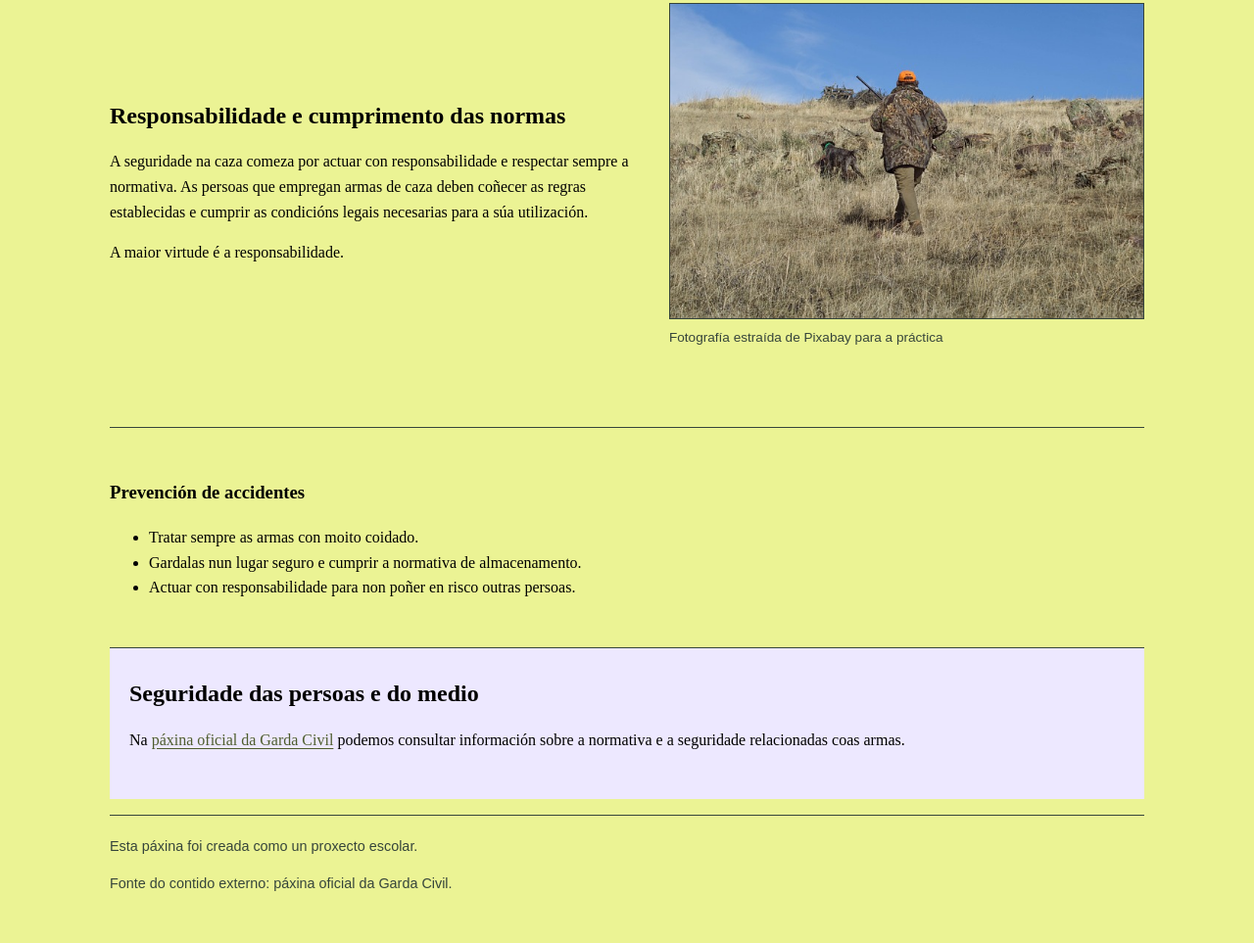
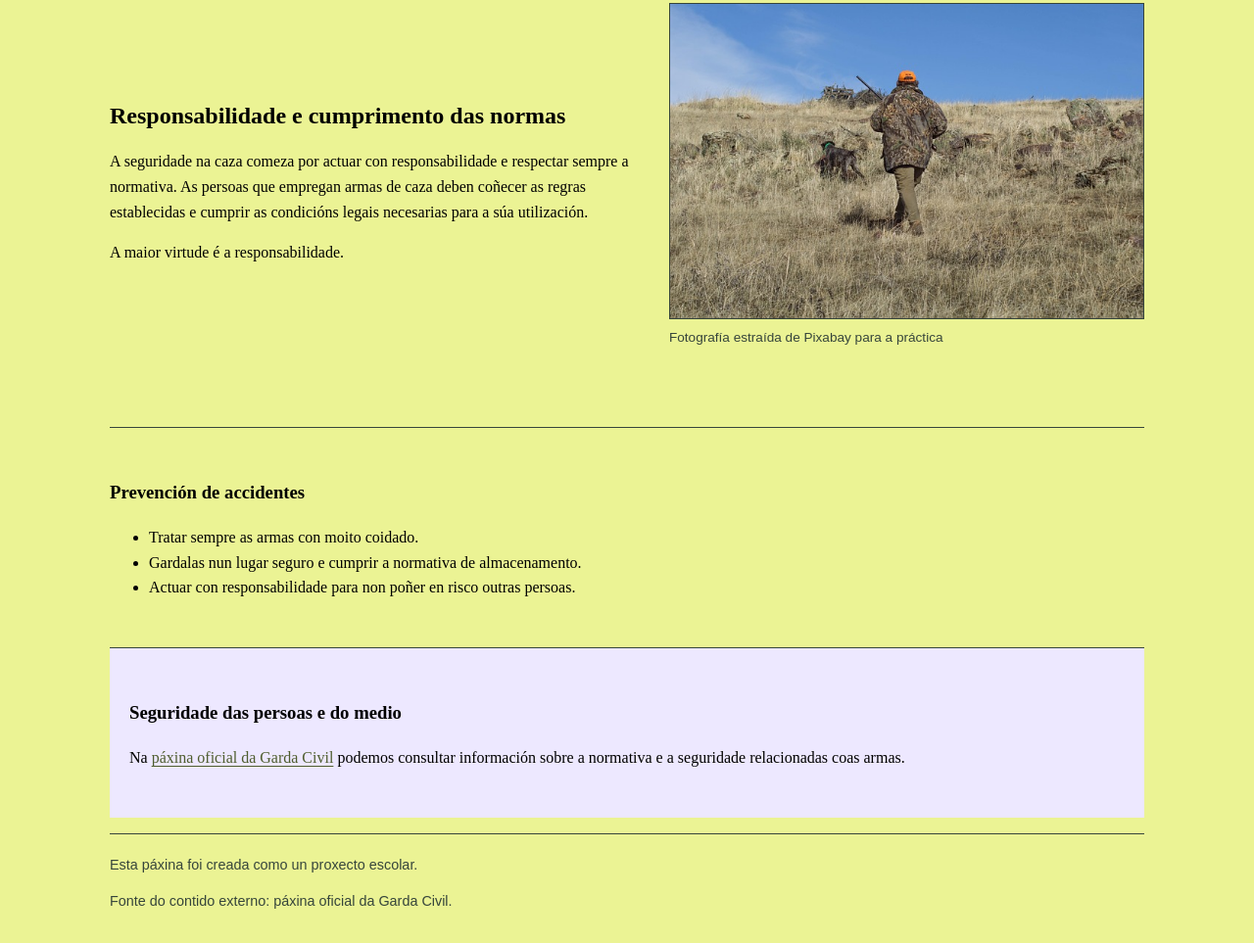
Before and after one commit to elisaalonso569/Web, a plain HTML site: page index.html in a window 1280 px wide. Shown: the part 507-1470 px from the top of the page at 98% size. Drawn offline with Linux system fonts and the light colour scheme.

Commit message:
Change heading from h2 to h3 for accessibility

```diff
--- a/index.html
+++ b/index.html
@@ -52,7 +52,7 @@
     </section>
 
     <section class="bloque recursos" id="contorno">
-      <h2>Seguridade das persoas e do medio</h2>
+      <h3>Seguridade das persoas e do medio</h3>
       <p>
         Na
         <a href="https://web.guardiacivil.es/es/tramites/autorizaciones-de-armas-y-explosivos/controldearmas/"
```
